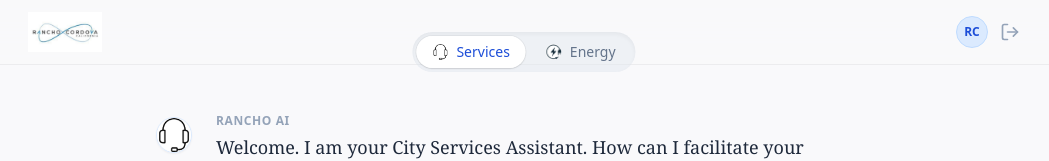
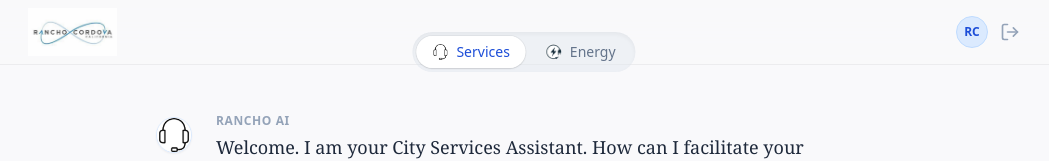
Before and after one commit to Ruthwik2610/Rancho_Cordova-AI, a Next.js app: page / in a window 1280 px wide. Shown: the top 161 px of the page, without its empty margins (116-1165 px from the left). Built offline with nearby package versions, Linux system fonts and the light colour scheme; sample sign-in values are in the browser's storage.

Commit message:
Update page.tsx

```diff
--- a/app/page.tsx
+++ b/app/page.tsx
@@ -125,14 +125,14 @@ export default function Home() {
       <header className="sticky top-0 z-30 w-full bg-[#F9F9FB]/80 backdrop-blur-xl border-b border-black/5">
         <div className="max-w-5xl mx-auto px-4 h-16 flex items-center justify-between">
 
-          {/* Logo Area */}
+          {/* Logo Area - FIXED WITH MIX-BLEND-MULTIPLY */}
           <div className="flex items-center gap-3 opacity-90 hover:opacity-100 transition-opacity cursor-default">
-            <div className="relative w-36 h-10">
+            <div className="relative w-44 h-12"> {/* Increased width/height slightly */}
               <Image
                 src="/static/ranchocordova.jpeg"
                 alt="Rancho Cordova"
                 fill
-                className="object-contain object-left"
+                className="object-contain object-left mix-blend-multiply"
               />
             </div>
           </div>
```
